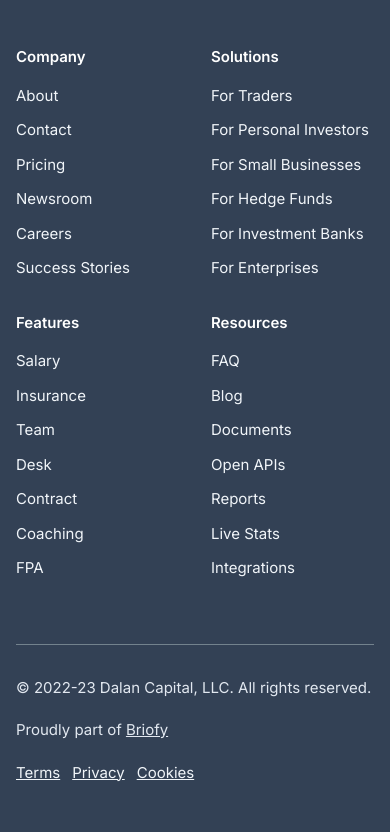
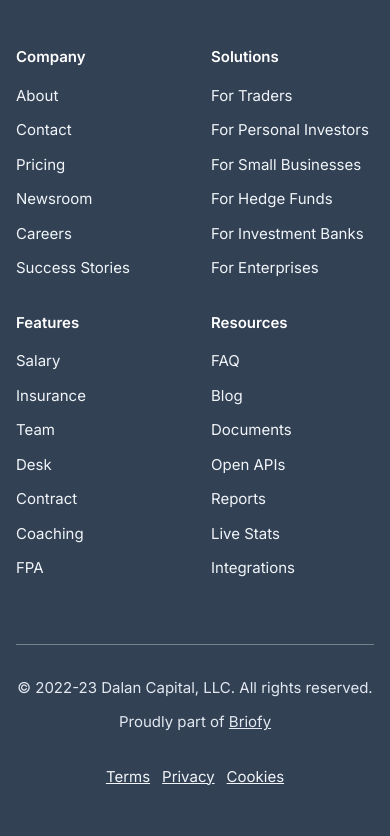
Before and after one commit to DalanCapital/dalan.capital, a Next.js app: page /crud in a window 390 px wide. Shown: the part 1324-2160 px from the top of the page. Built offline with nearby package versions, Linux system fonts and the light colour scheme.

Commit message:
center footer briofy link

```diff
--- a/src/components/Footer.js
+++ b/src/components/Footer.js
@@ -178,18 +178,19 @@ export function Footer() {
           </div>
         </div>
         <hr className="mt-16 border-gray-secondary-400/60" />
-        <div className="flex w-full flex-col justify-between pt-8 sm:flex-row">
-          <p className="text-md text-slate-200">
+        <div className="grid grid-cols-12 w-full pt-8 lg:space-y-0 space-y-3">
+          <p className="text-md lg:col-span-4 place-self-center col-span-full lg:place-self-start text-slate-200">
             © 2022-23 Dalan Capital, LLC. All rights reserved.
           </p>
 
-          <p className="text-md text-slate-200 sm:mt-0 mt-5">
+          <p className="text-md lg:place-self-center place-self-center lg:col-span-4 col-span-full text-slate-200">
             Proudly part of{" "}
             <a target="_blank" className="underline" href="https://briofy.net">
               Briofy
             </a>
           </p>
 
+          <div className="col-span-full place-self-center lg:col-span-4 lg:place-self-end">
             <div className="mt-5 flex gap-3 sm:mt-0">
               <Link legacyBehavior href="/terms">
                 <a className="text-md text-slate-100 underline duration-150 hover:text-white">
@@ -208,6 +209,7 @@ export function Footer() {
               </Link>
             </div>
           </div>
+        </div>
       </Container>
     </section>
   );
```
Lines whose indentation alone changed are shown as unchanged.
